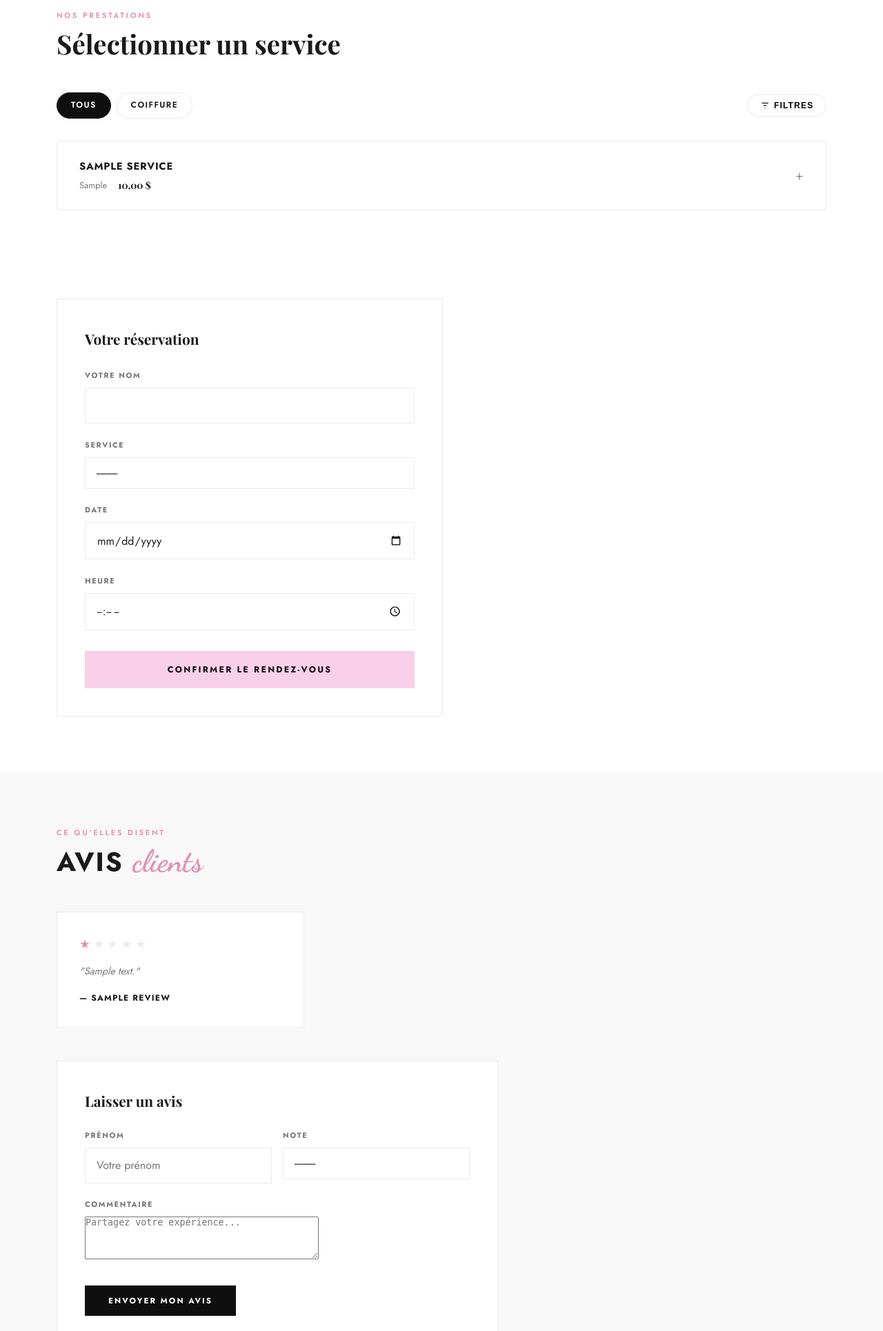
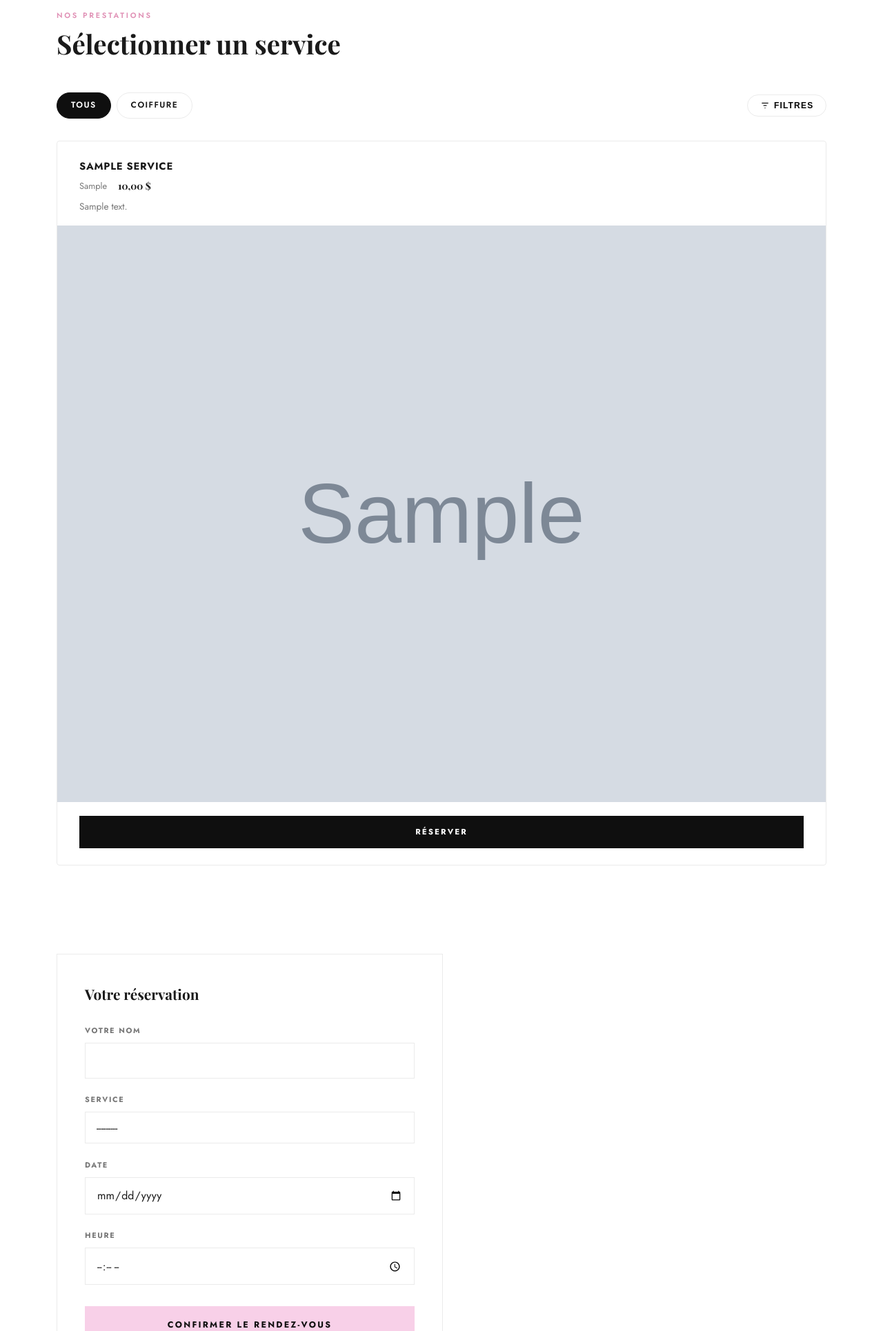
Before and after one commit to idrisstraore192/glow-by-riri, a Django app: page /booking/ in a window 1280 px wide. Shown: the part 450-2380 px from the top of the page at 69% size. Run offline with Django 5.2, Linux system fonts and the light colour scheme; tables that the repository leaves empty hold one stand-in row (values such as "Sample post"); grey boxes marked "Sample" are stand-in pictures; some web fonts are replaced.

Commit message:
Show service photos directly without accordion click

```diff
--- a/static/css/styles.css
+++ b/static/css/styles.css
@@ -485,16 +485,10 @@ footer span { color: var(--rose); }
 .services-list { display: flex; flex-direction: column; gap: 0; margin-bottom: 3rem; border: 1px solid var(--border); border-radius: 4px; overflow: hidden; }
 .service-item { border-bottom: 1px solid var(--border); }
 .service-item:last-child { border-bottom: none; }
-.service-item-row { display: flex; align-items: center; justify-content: space-between; gap: 1.5rem; padding: 1.5rem 2rem; cursor: pointer; transition: background 0.2s; user-select: none; }
-.service-item-row:hover { background: var(--gray); }
-.service-item.open .service-item-row { background: var(--gray); }
-.service-item-info { flex: 1; }
-.service-item-name { font-size: 0.92rem; font-weight: 700; letter-spacing: 0.05em; text-transform: uppercase; margin-bottom: 0.2rem; }
-.service-item-meta { display: flex; gap: 1rem; align-items: center; font-size: 0.8rem; color: var(--muted); }
+.service-item-top { padding: 1.5rem 2rem 1rem; }
+.service-item-name { font-size: 0.92rem; font-weight: 700; letter-spacing: 0.05em; text-transform: uppercase; margin-bottom: 0.3rem; }
+.service-item-meta { display: flex; gap: 1rem; align-items: center; font-size: 0.8rem; color: var(--muted); margin-bottom: 0.4rem; }
 .service-item-price { font-family: 'Playfair Display', serif; font-size: 0.88rem; font-weight: 700; color: var(--text); }
-.service-item-chevron { font-size: 1.3rem; font-weight: 300; color: var(--muted); transition: transform 0.3s; flex-shrink: 0; line-height: 1; }
-.service-item.open .service-item-chevron { transform: rotate(45deg); }
-.service-item-expand { max-height: 0; overflow: hidden; transition: max-height 0.4s cubic-bezier(0.4,0,0.2,1); }
 .service-expand-img-wrap { width: 100%; overflow: hidden; }
 .service-expand-img { width: 100%; height: auto; display: block; }
 .service-slider { position: relative; width: 100%; overflow: hidden; }
@@ -508,7 +502,7 @@ footer span { color: var(--rose); }
 .slider-dots { position: absolute; bottom: 0.75rem; left: 50%; transform: translateX(-50%); display: flex; gap: 0.4rem; }
 .slider-dot { width: 8px; height: 8px; border-radius: 50%; background: rgba(255,255,255,0.5); cursor: pointer; transition: background 0.2s; }
 .slider-dot.active { background: #fff; }
-.service-expand-desc { font-size: 0.85rem; color: var(--muted); line-height: 1.7; padding: 1.25rem 2rem 0; }
+.service-expand-desc { font-size: 0.85rem; color: var(--muted); line-height: 1.7; }
 .service-expand-btn { display: block; margin: 1.25rem 2rem 1.5rem; width: calc(100% - 4rem); text-align: center; }
 
 /* ── CART ── */
--- a/templates/booking/booking.html
+++ b/templates/booking/booking.html
@@ -56,18 +56,17 @@
     {% if services %}
     <div class="services-list">
         {% for service in services %}
-        <div class="service-item" id="service-{{ service.id }}">
-            <div class="service-item-row" onclick="toggleService('{{ service.id }}')">
-                <div class="service-item-info">
+        <div class="service-item">
+            <div class="service-item-top">
                 <h3 class="service-item-name">{{ service.name }}</h3>
                 <div class="service-item-meta">
                     {% if service.duration %}<span>{{ service.duration }}</span>{% endif %}
                     <span class="service-item-price">{{ service.price }} $</span>
                 </div>
+                {% if service.description %}
+                <p class="service-expand-desc">{{ service.description }}</p>
+                {% endif %}
             </div>
-                <span class="service-item-chevron">+</span>
-            </div>
-            <div class="service-item-expand" id="expand-{{ service.id }}">
             {% with images=service.images.all %}
             {% if images %}
             <div class="service-slider" id="slider-{{ service.id }}">
@@ -94,11 +93,7 @@
             </div>
             {% endif %}
             {% endwith %}
-                {% if service.description %}
-                <p class="service-expand-desc">{{ service.description }}</p>
-                {% endif %}
             <a href="#reserver" onclick="preselectService('{{ service.id }}')" class="btn btn-black service-expand-btn">Réserver</a>
-            </div>
         </div>
         {% endfor %}
     </div>
@@ -225,25 +220,6 @@ function preselectService(serviceId) {
     if (select) select.value = serviceId;
 }
 
-function toggleService(id) {
-    var expand = document.getElementById('expand-' + id);
-    var item = document.getElementById('service-' + id);
-    var chevron = item.querySelector('.service-item-chevron');
-    var isOpen = item.classList.contains('open');
-
-    // Fermer tous les autres
-    document.querySelectorAll('.service-item.open').forEach(function(el) {
-        el.classList.remove('open');
-        el.querySelector('.service-item-expand').style.maxHeight = null;
-        el.querySelector('.service-item-chevron').textContent = '+';
-    });
-
-    if (!isOpen) {
-        item.classList.add('open');
-        expand.style.maxHeight = 'none';
-        chevron.textContent = '−';
-    }
-}
 </script>
 
 {% endblock %}
```
Lines whose indentation alone changed are shown as unchanged.
